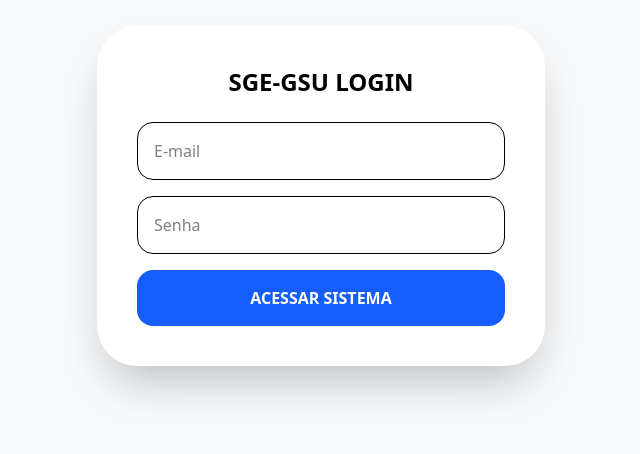
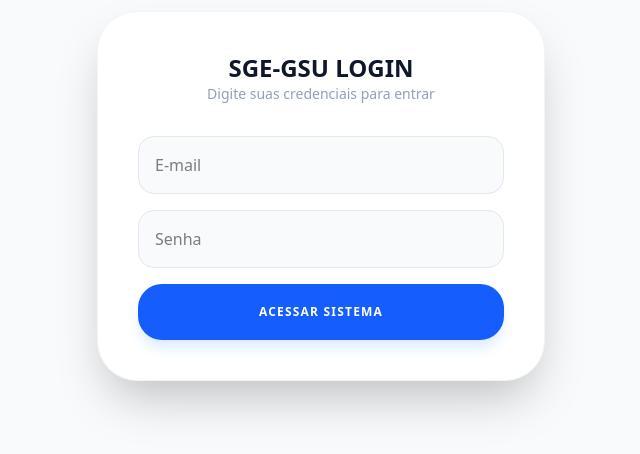
Before and after one commit to iuridev/SGE-GSU, a Next.js app: page /login in a window 1280 px wide. Shown: the part 204-658 px from the top of the page, without its empty margins (319-959 px from the left). Built offline with nearby package versions, Linux system fonts and the light colour scheme; no server answers.

Commit message:
fix(auth): sistema de login

```diff
--- a/middleware.ts
+++ b/middleware.ts
@@ -26,16 +26,16 @@ export async function middleware(request: NextRequest) {
     }
   )
 
-  // Verifica sessão no servidor
+  // Verifica a identidade do usuário de forma segura no servidor
   const { data: { user } } = await supabase.auth.getUser()
   const isLoginPage = request.nextUrl.pathname.startsWith('/login')
 
-  // REDIRECIONAMENTO: Se não houver usuário, manda para o login
+  // Se não houver usuário e não estiver no login, redireciona
   if (!user && !isLoginPage) {
     return NextResponse.redirect(new URL('/login', request.url))
   }
 
-  // Se já houver usuário e ele tentar acessar o login, manda para a home
+  // Se já estiver logado e tentar acessar o login, manda para a home
   if (user && isLoginPage) {
     return NextResponse.redirect(new URL('/', request.url))
   }
--- a/src/app/login/page.tsx
+++ b/src/app/login/page.tsx
@@ -1,6 +1,6 @@
 "use client";
 import React, { useState } from 'react';
-import { supabase } from '@/app/lib/supabase';
+import { supabase } from '@/app/lib/supabase'; // Caminho corrigido com @ conforme erro
 
 export default function LoginPage() {
   const [email, setEmail] = useState('');
@@ -13,29 +13,57 @@ export default function LoginPage() {
     setLoading(true);
     setError('');
 
-    const { data, error: authError } = await supabase.auth.signInWithPassword({ email, password });
+    // Tenta autenticar
+    const { data, error: authError } = await supabase.auth.signInWithPassword({
+      email,
+      password
+    });
 
     if (authError) {
-      setError("Credenciais inválidas.");
+      setError("Credenciais inválidas ou erro de conexão.");
       setLoading(false);
       return;
     }
 
     if (data?.session) {
-      // Força o navegador a enviar os novos cookies para o Middleware
+      // Usa window.location para garantir que o Middleware receba os novos cookies
       window.location.href = '/';
     }
   };
 
   return (
-    <div className="flex h-screen items-center justify-center bg-slate-50">
-      <form onSubmit={handleLogin} className="bg-white p-10 rounded-[40px] shadow-2xl w-full max-w-md">
-        <h1 className="text-2xl font-black text-center mb-6">SGE-GSU LOGIN</h1>
-        <input type="email" placeholder="E-mail" onChange={(e)=>setEmail(e.target.value)} className="w-full mb-4 p-4 rounded-2xl border" required />
-        <input type="password" placeholder="Senha" onChange={(e)=>setPassword(e.target.value)} className="w-full mb-4 p-4 rounded-2xl border" required />
-        {error && <p className="text-red-500 text-sm mb-4 text-center font-bold">{error}</p>}
-        <button disabled={loading} className="w-full bg-blue-600 text-white p-4 rounded-2xl font-bold uppercase">
-          {loading ? 'Entrando...' : 'Acessar Sistema'}
+    <div className="flex h-screen items-center justify-center bg-slate-50 font-sans">
+      <form onSubmit={handleLogin} className="bg-white p-10 rounded-[40px] shadow-2xl w-full max-w-md border border-slate-100">
+        <div className="text-center mb-8">
+          <h1 className="text-2xl font-black text-slate-900">SGE-GSU LOGIN</h1>
+          <p className="text-slate-400 text-sm font-medium">Digite suas credenciais para entrar</p>
+        </div>
+
+        <input
+          type="email"
+          placeholder="E-mail"
+          value={email}
+          onChange={(e) => setEmail(e.target.value)}
+          className="w-full mb-4 p-4 rounded-2xl border border-slate-200 outline-none focus:border-blue-400 transition-all bg-slate-50"
+          required
+        />
+
+        <input
+          type="password"
+          placeholder="Senha"
+          value={password}
+          onChange={(e) => setPassword(e.target.value)}
+          className="w-full mb-4 p-4 rounded-2xl border border-slate-200 outline-none focus:border-blue-400 transition-all bg-slate-50"
+          required
+        />
+
+        {error && <p className="text-red-500 text-[10px] mb-4 text-center font-black uppercase tracking-widest">{error}</p>}
+
+        <button
+          disabled={loading}
+          className="w-full bg-blue-600 text-white p-5 rounded-3xl font-black uppercase tracking-widest text-xs shadow-lg shadow-blue-100 hover:bg-blue-700 transition-all disabled:bg-slate-300"
+        >
+          {loading ? 'Validando...' : 'Acessar Sistema'}
         </button>
       </form>
     </div>
--- a/src/app/page.tsx
+++ b/src/app/page.tsx
@@ -1,8 +1,8 @@
 "use client";
 
 import React, { useState, useEffect } from 'react';
-import { Users, ShieldCheck, Plus, Loader2, LogOut, X, Trash2 } from 'lucide-react';
-import { supabase } from '@/app/lib/supabase'; // Ajustado para o caminho com @
+import { Users, ShieldCheck, Plus, Loader2, LogOut, Trash2 } from 'lucide-react';
+import { supabase } from '@/app/lib/supabase'; // Caminho corrigido conforme estrutura src/app/lib
 
 export default function UserManagement() {
   const [loadingUser, setLoadingUser] = useState(true);
@@ -10,54 +10,113 @@ export default function UserManagement() {
   const [usuarioLogado, setUsuarioLogado] = useState<any>(null);
 
   useEffect(() => {
-    const init = async () => {
+    const loadSystem = async () => {
       setLoadingUser(true);
+
+      // Obtém o usuário validado pelo Middleware
       const { data: { user } } = await supabase.auth.getUser();
 
       if (user) {
+        // Busca perfil para definir se é Admin (Regional)
         const { data: profile } = await supabase
-          .from('usuarios').select('perfil').eq('email', user.email).single();
+          .from('usuarios')
+          .select('perfil')
+          .eq('email', user.email)
+          .single();
 
-        setUsuarioLogado({ email: user.email, is_admin: profile?.perfil === 'Regional' });
+        setUsuarioLogado({
+          email: user.email,
+          is_admin: profile?.perfil === 'Regional'
+        });
 
+        // Carrega lista inicial
         const { data: list } = await supabase.from('usuarios').select('*').order('created_at', { ascending: false });
         if (list) setUsuarios(list);
       }
+
       setLoadingUser(false);
     };
-    init();
+
+    loadSystem();
   }, []);
 
   const handleLogout = async () => {
     await supabase.auth.signOut();
-    window.location.href = '/login'; // Limpeza total
+    // Limpa cookies locais via redirecionamento total
+    window.location.href = '/login';
   };
 
-  if (loadingUser) return (
-    <div className="h-screen flex items-center justify-center bg-slate-50">
-      <Loader2 className="animate-spin text-blue-600" size={40} />
-    </div>
-  );
+  if (loadingUser) {
+    return (
+      <div className="h-screen flex flex-col items-center justify-center bg-slate-50 gap-4">
+        <Loader2 className="animate-spin text-blue-600" size={40} />
+        <p className="text-slate-400 font-bold text-[10px] uppercase tracking-widest">Sincronizando Sessão...</p>
+      </div>
+    );
+  }
 
   return (
-    <div className="flex h-screen w-full bg-slate-50">
-      <aside className="w-64 bg-slate-900 text-white p-6 flex flex-col">
+    <div className="flex h-screen w-full bg-slate-50 text-slate-900 overflow-hidden font-sans">
+      <aside className="w-64 bg-slate-900 text-white p-6 flex flex-col shrink-0">
         <div className="flex items-center gap-2 mb-10 border-b border-slate-700 pb-4">
           <ShieldCheck className="text-blue-400" />
-          <span className="font-bold tracking-tight">SGE-GSU</span>
+          <span className="text-xl font-bold tracking-tight">SGE-GSU</span>
         </div>
-        <nav className="flex-1">
-            <div className="flex items-center gap-3 p-3 bg-blue-600 rounded-xl"><Users size={20}/> Usuários</div>
+        <nav className="flex-1 space-y-4">
+          <div className="flex items-center gap-3 p-3 bg-blue-600 rounded-xl text-white font-medium shadow-lg shadow-blue-900/20">
+            <Users size={20} /> <span>Usuários</span>
+          </div>
         </nav>
-        <button onClick={handleLogout} className="flex items-center gap-3 p-3 text-slate-400 hover:text-red-400 transition-all">
-          <LogOut size={20} /> Sair
+        <button
+          onClick={handleLogout}
+          className="flex items-center gap-3 p-3 text-slate-400 hover:text-white hover:bg-red-900/20 hover:text-red-400 rounded-xl transition-all"
+        >
+          <LogOut size={20} /> <span>Sair do Sistema</span>
         </button>
       </aside>
+
       <main className="flex-1 p-10 overflow-auto">
-        <h1 className="text-3xl font-black">Gestão de Usuários</h1>
-        <p className="mb-8">Acesso: <span className="text-blue-600">{usuarioLogado?.email}</span></p>
+        <header className="flex justify-between items-center mb-10">
+          <div>
+            <h1 className="text-3xl font-black tracking-tight">Gestão de Usuários</h1>
+            <p className="text-slate-500 font-medium">Logado como: <span className="text-blue-600 font-bold">{usuarioLogado?.email}</span></p>
+          </div>
+        </header>
 
-        {/* TABELA E CONTEÚDO... */}
+        <div className="bg-white rounded-[32px] shadow-xl border border-slate-100 overflow-hidden">
+          <table className="w-full text-left">
+            <thead className="bg-slate-50/50">
+              <tr className="text-slate-400 font-bold uppercase text-[10px] tracking-widest">
+                <th className="px-8 py-5">Nome</th>
+                <th className="px-8 py-5">E-mail</th>
+                <th className="px-8 py-5">Perfil</th>
+                <th className="px-8 py-5 text-right">Ações</th>
+              </tr>
+            </thead>
+            <tbody className="divide-y divide-slate-50 font-medium text-sm">
+              {usuarios.map((user) => (
+                <tr key={user.id} className="hover:bg-slate-50/50 transition-colors">
+                  <td className="px-8 py-6 text-slate-700 font-bold">{user.nome}</td>
+                  <td className="px-8 py-6 text-slate-500">{user.email}</td>
+                  <td className="px-8 py-6">
+                    <span className={`px-4 py-1.5 rounded-full text-[10px] font-black uppercase ${
+                      user.perfil === 'Regional' ? 'bg-purple-100 text-purple-700' : 'bg-orange-100 text-orange-700'
+                    }`}>
+                      {user.perfil}
+                    </span>
+                  </td>
+                  <td className="px-8 py-6 text-right">
+                    {usuarioLogado?.is_admin && (
+                      <button className="text-red-400 font-bold hover:text-red-600 transition-colors flex items-center gap-1 ml-auto">
+                        <Trash2 size={16} /> Excluir
+                      </button>
+                    )}
+                  </td>
+                </tr>
+              ))}
+            </tbody>
+          </table>
+        </div>
       </main>
     </div>
   );
```
